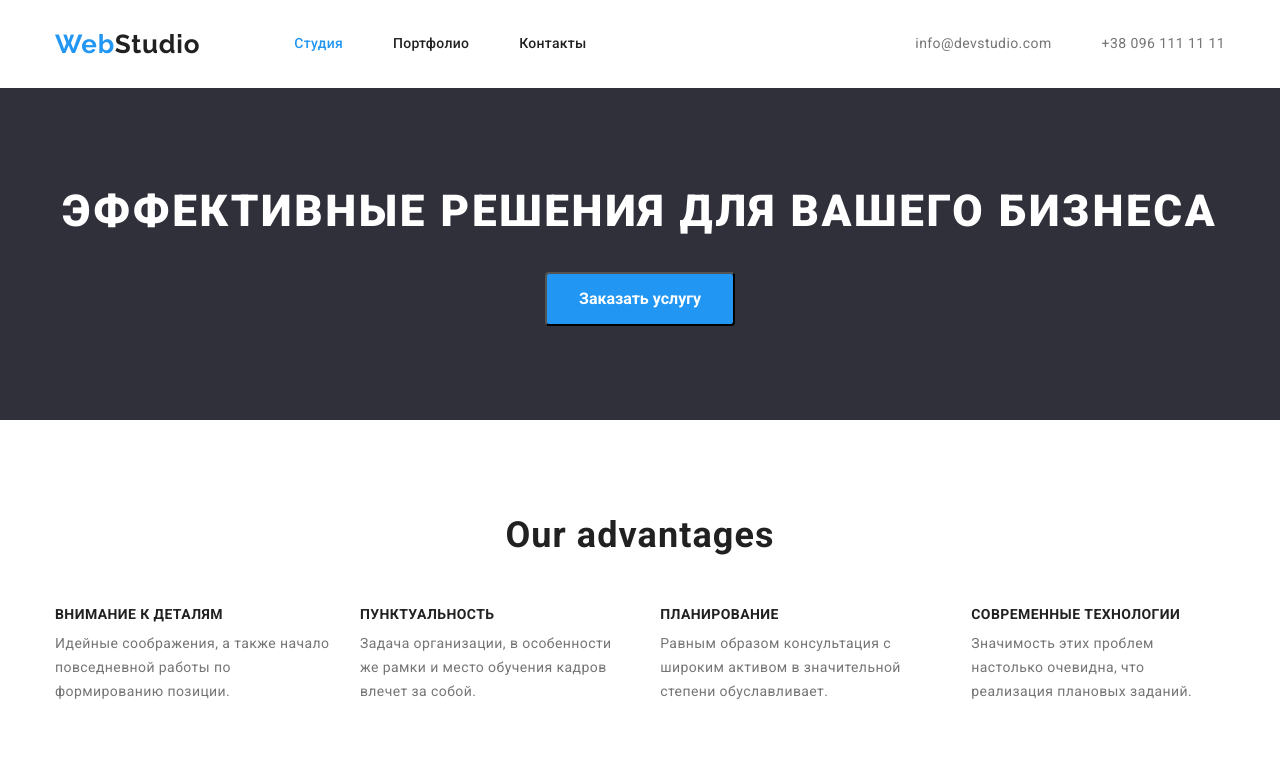
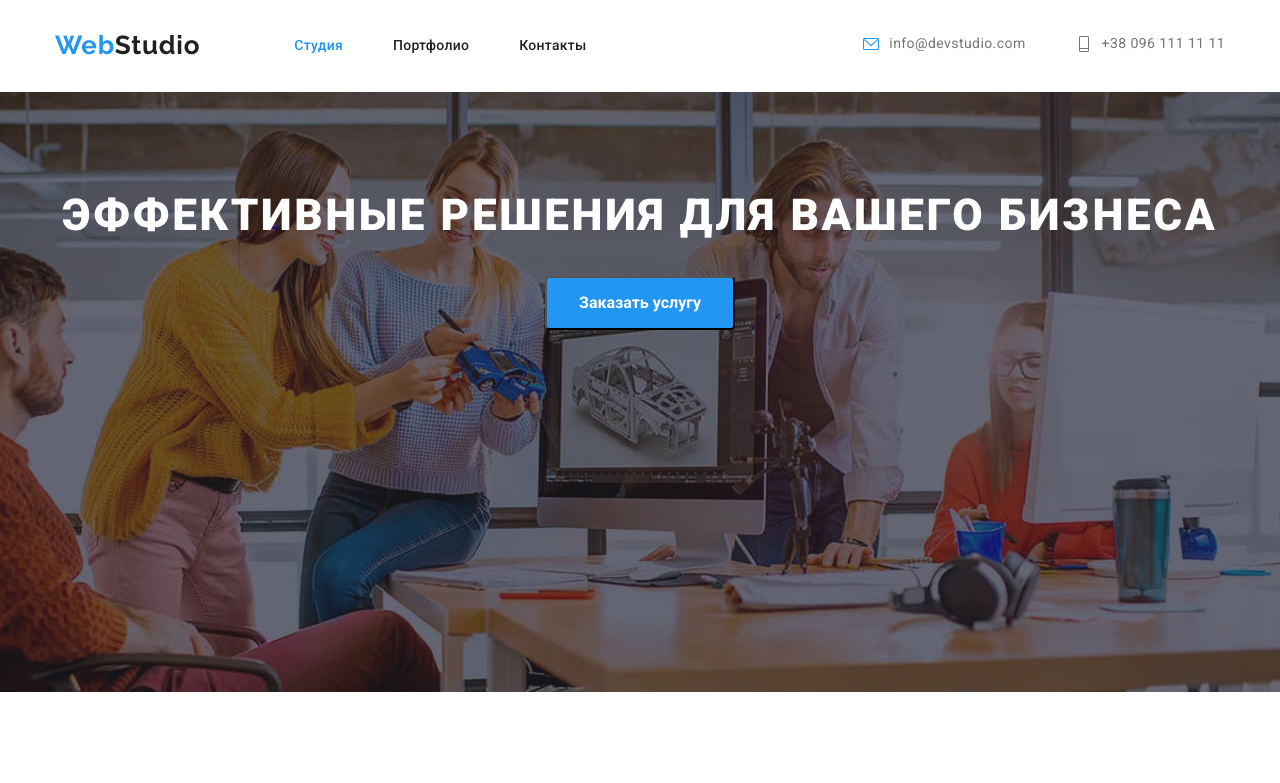
Before and after one commit to MellYu/goit-markup-hw-05, a plain HTML site: page index.html in a window 1280 px wide. Shown: the top 783 px of the page. Drawn offline with nearby package versions, Linux system fonts and the light colour scheme.

Commit message:
add main files

```diff
--- a/css/styles.css
+++ b/css/styles.css
@@ -71,7 +71,6 @@ ul {
 .container.content{
     flex-wrap:wrap;
     justify-content: center;
-    /*margin-bottom: 94px;*/
 }
 
 .page-header > .container.no-mb {
@@ -84,7 +83,6 @@ ul {
 
 .content.team-space {
     margin-bottom: 0;
-    /*padding-bottom: 94px;*/
 }
 
 .container > nav {
@@ -167,11 +165,49 @@ span {
     color: var(--accent-color);
 }
 
+.icon-email,
+.icon-tel {
+    display:inline-flex;
+}
+
+.icon-email::before,
+.icon-tel::before {
+    content:'';
+    height: 16px;
+    width: 16px;
+    align-self:center;
+    margin-right: 10px;
+    background-size:contain;
+    background-repeat: no-repeat;
+    background-position: center;
+}
+
+.icon-email::before {
+    background-image: url(../images/envelope\ \(hover\).svg);
+}
+
+.icon-tel::before {
+    background-image: url(../images/Vector.svg);
+}
 
 /*Hero of Page*/
+.overlay {
+    max-width: 1600px;
+    height: 600px;
+    margin-left: auto;
+    margin-right: auto;
+
+    background-image: linear-gradient(to right,
+     rgba(47, 48, 58, 0.4),
+     rgba(47, 48, 58, 0.4)
+     ),
+     url(../images/main-bgp.jpg);
+    background-size: cover;
+    background-repeat: no-repeat;
+    background-position: center;
+}
+
 .hero-list {
-    /*margin-bottom: 94px;*/
-
     text-align: center;
 
     background-color: var(--secondary-bg-color);
@@ -193,10 +229,6 @@ span {
 .section-title {
     text-align: center;
     margin-bottom:10px;
-}
-
-.section-title.team {
-    /*padding-top: 94px;*/
 }
 
 .feauter-list,
@@ -259,6 +291,34 @@ border-radius: 0px 0px 4px 4px;
     letter-spacing: 0.03em;
 
     color: #757575;
+}
+
+.icon::before {
+    display:block;
+    content:'';
+    height: 120px;
+    margin-bottom: 30px;
+    align-items:center;
+    background-repeat: no-repeat;
+    background-size: contain;
+    background-color: var(--third-bg-color);
+    background-position: center;
+}
+
+.plate::before {
+    background-image: url(../images/plate.svg);
+}
+
+.time::before {
+    background-image: url(../images/time.svg);
+}
+
+.laptop::before {
+    background-image: url(../images/laptop.svg);
+}
+
+.astronaut::before {
+    background-image: url(../images/astronaut\ 1.svg);
 }
 
 /*Work-List*/
--- a/index.html
+++ b/index.html
@@ -31,10 +31,10 @@
             </nav>
             <ul class="contact-link">
                 <li>
-                    <a href="mailto:info@devstudio.com" class="contact">info@devstudio.com</a>
+                    <a href="mailto:info@devstudio.com" class="contact icon-email">info@devstudio.com</a>
                 </li>
                 <li>
-                    <a href="tel:+380961111111" class="contact">+38 096 111 11 11</a>
+                    <a href="tel:+380961111111" class="contact icon-tel">+38 096 111 11 11</a>
                 </li>
             </ul>
         </div>
@@ -42,7 +42,7 @@
     <!--Уникальное содержание страницы-->
     <main>
         <!--Герой пэйджа-->
-        <section class="section hero-list">
+        <section class="section hero-list overlay">
             <h1 class="hero-title">Эффективные решения для вашего бизнеса</h1>
             <button type="button" class="button primary">Заказать услугу</button>
         </section>
@@ -51,22 +51,22 @@
             <div class="container content">
                 <h2 class="section-title">Our advantages</h2>
                 <ul class="feauter-list">
-                    <li class="item">
+                    <li class="item icon plate">
                         <h3 class="feauter-title">Внимание к деталям</h3>
                         <p class="paragraph">Идейные соображения, а также начало повседневной работы по формированию
                             позиции.</p>
                     </li>
-                    <li class="item">
+                    <li class="item icon time">
                         <h3 class="feauter-title">Пунктуальность</h3>
                         <p class="paragraph">Задача организации, в особенности же рамки и место обучения кадров влечет
                             за собой.</p>
                     </li>
-                    <li class="item">
+                    <li class="item icon laptop">
                         <h3 class="feauter-title">Планирование</h3>
                         <p class="paragraph">Равным образом консультация с широким активом в значительной степени
                             обуславливает.</p>
                     </li>
-                    <li class="item">
+                    <li class="item icon astronaut">
                         <h3 class="feauter-title">Современные технологии</h3>
                         <p class="paragraph">Значимость этих проблем настолько очевидна, что реализация плановых
                             заданий.</p>
```
